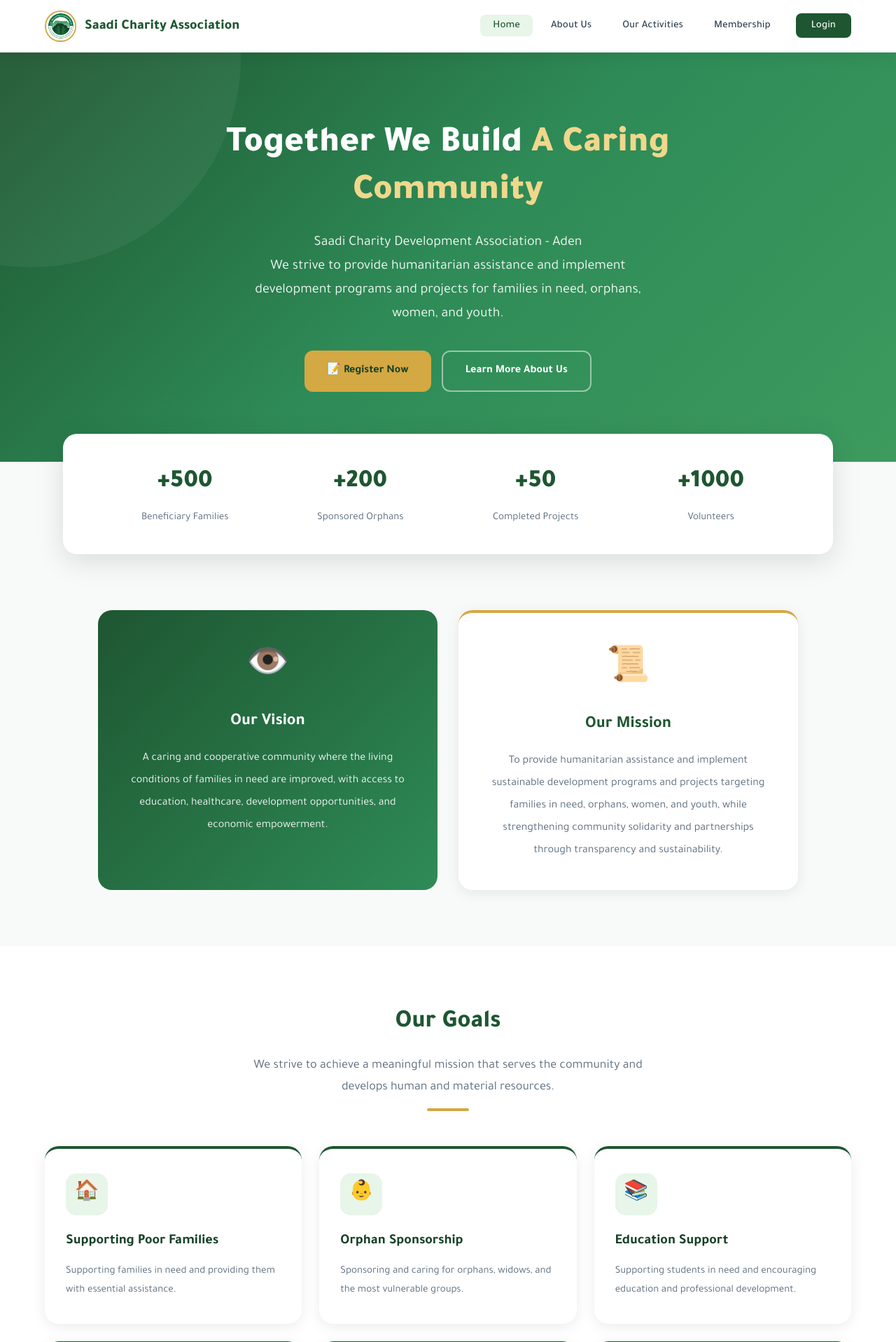
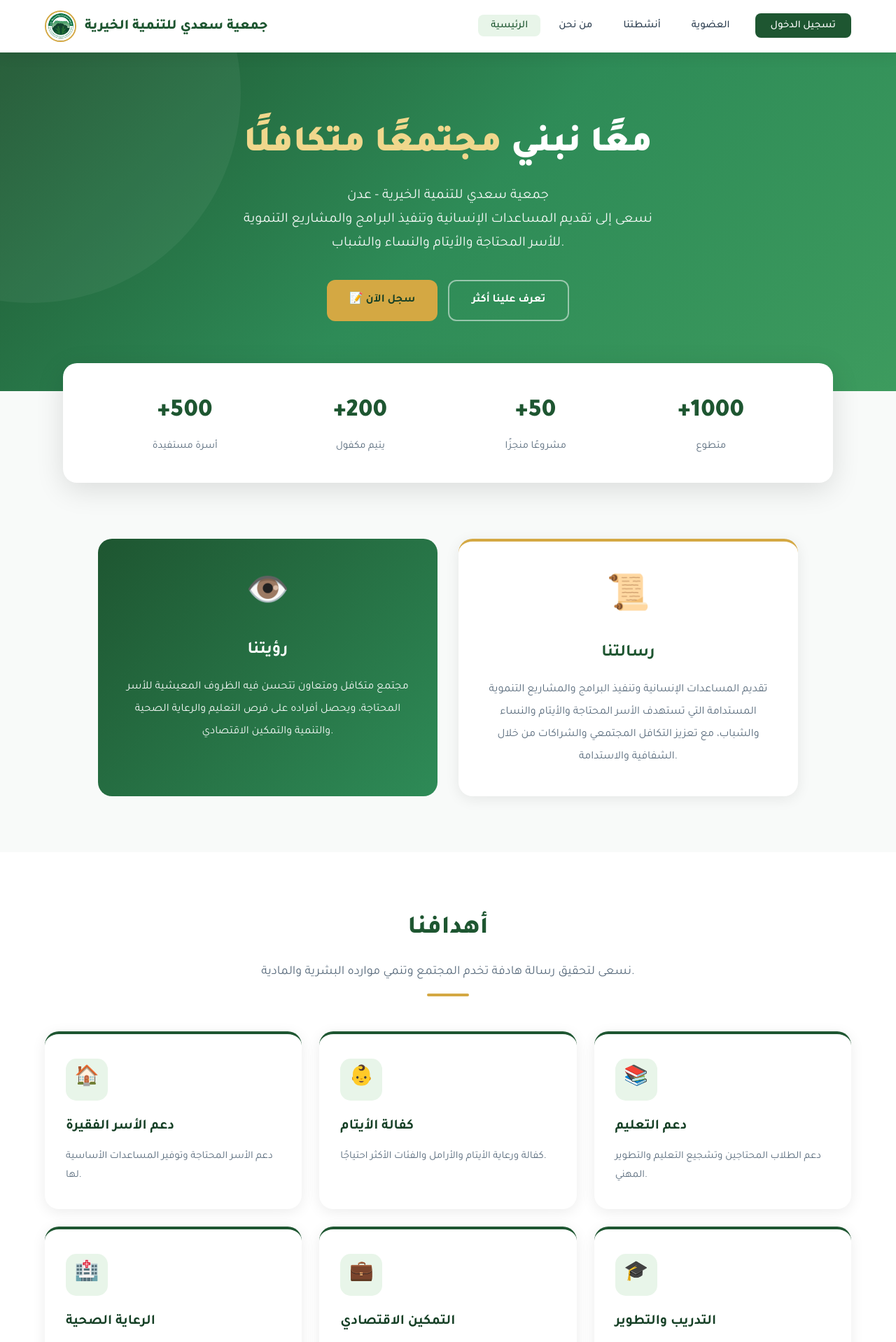
Before and after one commit to fatmaaldobai3-png/saadi-system, a PHP site: page / in a window 1280 px wide. Shown: the top 1918 px of the page at 70% size. Run offline with PHP 8.4, Linux system fonts and the light colour scheme; data comes from the database, SQL or seed files in the repository; some libraries are stand-ins or nearby versions.

Commit message:
index.php

```diff
--- a/index.php
+++ b/index.php
@@ -1,7 +1,7 @@
 <?php include 'config.php'; ?>
 
 <!DOCTYPE html>
-<html lang="ar" dir="ltr">
+<html lang="ar" dir="rtl">
 
 <head>
 
@@ -10,7 +10,7 @@
     <meta name="viewport"
           content="width=device-width, initial-scale=1.0">
 
-    <title>Saadi Charity Development Association - Aden</title>
+    <title>جمعية سعدي للتنمية الخيرية - عدن</title>
 
     <link rel="stylesheet" href="css/style.css">
 
@@ -237,10 +237,10 @@
 
         <img
             src="logo.jpg"
-            alt="Saadi Charity Association Logo"
+            alt="شعار جمعية سعدي الخيرية"
             class="logo-img">
 
-        <span>Saadi Charity Association</span>
+        <span>جمعية سعدي للتنمية الخيرية</span>
 
     </a>
 
@@ -258,7 +258,7 @@
     <label
         for="mobile-menu-toggle"
         class="mobile-menu-label"
-        aria-label="Open menu">
+        aria-label="فتح القائمة">
 
         ☰
 
@@ -274,7 +274,7 @@
             <a href="index.php"
                class="active">
 
-                Home
+                الرئيسية
 
             </a>
 
@@ -285,7 +285,7 @@
 
             <a href="about.php">
 
-                About Us
+                من نحن
 
             </a>
 
@@ -296,7 +296,7 @@
 
             <a href="activities.php">
 
-                Our Activities
+                أنشطتنا
 
             </a>
 
@@ -307,7 +307,7 @@
 
             <a href="register.php">
 
-                Membership
+                العضوية
 
             </a>
 
@@ -344,7 +344,7 @@
 
                         <a href="member_dashboard.php">
 
-                            📋 My Account
+                            📋 حسابي
 
                         </a>
 
@@ -355,7 +355,7 @@
 
                         <a href="member_subscriptions.php">
 
-                            📅 My Subscriptions
+                            📅 اشتراكاتي
 
                         </a>
 
@@ -366,7 +366,7 @@
 
                         <a href="member_payments.php">
 
-                            💳 My Payments
+                            💳 مدفوعاتي
 
                         </a>
 
@@ -386,7 +386,7 @@
                                 font-weight:700;
                             ">
 
-                            🚪 Logout
+                            🚪 تسجيل الخروج
 
                         </a>
 
@@ -405,7 +405,7 @@
                     href="login.php"
                     class="btn-nav">
 
-                    Login
+                    تسجيل الدخول
 
                 </a>
 
@@ -437,7 +437,7 @@
 
         top: calc(100% + 8px);
 
-        left: 0;
+        right: 0;
 
         background: white;
 
@@ -481,10 +481,10 @@
 
         <h1>
 
-            Together We Build
+            معًا نبني
 
             <span>
-                A Caring Community
+                مجتمعًا متكافلًا
             </span>
 
         </h1>
@@ -492,13 +492,13 @@
 
         <p>
 
-            Saadi Charity Development Association - Aden
+            جمعية سعدي للتنمية الخيرية - عدن
 
             <br>
 
-            We strive to provide humanitarian assistance
-            and implement development programs and projects
-            for families in need, orphans, women, and youth.
+            نسعى إلى تقديم المساعدات الإنسانية وتنفيذ
+            البرامج والمشاريع التنموية للأسر المحتاجة
+            والأيتام والنساء والشباب.
 
         </p>
 
@@ -509,7 +509,7 @@
                 href="register.php"
                 class="btn btn-primary">
 
-                📝 Register Now
+                📝 سجل الآن
 
             </a>
 
@@ -518,7 +518,7 @@
                 href="about.php"
                 class="btn btn-outline">
 
-                Learn More About Us
+                تعرف علينا أكثر
 
             </a>
 
@@ -540,7 +540,7 @@
         <h3>+500</h3>
 
         <p>
-            Beneficiary Families
+            أسرة مستفيدة
         </p>
 
     </div>
@@ -551,7 +551,7 @@
         <h3>+200</h3>
 
         <p>
-            Sponsored Orphans
+            يتيم مكفول
         </p>
 
     </div>
@@ -562,7 +562,7 @@
         <h3>+50</h3>
 
         <p>
-            Completed Projects
+            مشروعًا منجزًا
         </p>
 
     </div>
@@ -573,7 +573,7 @@
         <h3>+1000</h3>
 
         <p>
-            Volunteers
+            متطوع
         </p>
 
     </div>
@@ -631,7 +631,7 @@
                     margin-bottom:15px;
                 ">
 
-                Our Vision
+                رؤيتنا
 
             </h2>
 
@@ -643,11 +643,10 @@
                     opacity:.95;
                 ">
 
-                A caring and cooperative community
-                where the living conditions of families
-                in need are improved, with access to
-                education, healthcare, development
-                opportunities, and economic empowerment.
+                مجتمع متكافل ومتعاون تتحسن فيه الظروف
+                المعيشية للأسر المحتاجة، ويحصل أفراده
+                على فرص التعليم والرعاية الصحية والتنمية
+                والتمكين الاقتصادي.
 
             </p>
 
@@ -684,7 +683,7 @@
                     color:var(--primary);
                 ">
 
-                Our Mission
+                رسالتنا
 
             </h2>
 
@@ -696,13 +695,11 @@
                     color:var(--text-light);
                 ">
 
-                To provide humanitarian assistance
-                and implement sustainable development
-                programs and projects targeting families
-                in need, orphans, women, and youth,
-                while strengthening community solidarity
-                and partnerships through transparency
-                and sustainability.
+                تقديم المساعدات الإنسانية وتنفيذ البرامج
+                والمشاريع التنموية المستدامة التي تستهدف
+                الأسر المحتاجة والأيتام والنساء والشباب،
+                مع تعزيز التكافل المجتمعي والشراكات
+                من خلال الشفافية والاستدامة.
 
             </p>
 
@@ -729,13 +726,12 @@
     <div class="section-header">
 
         <h2>
-            Our Goals
+            أهدافنا
         </h2>
 
         <p>
-            We strive to achieve a meaningful mission
-            that serves the community and develops
-            human and material resources.
+            نسعى لتحقيق رسالة هادفة تخدم المجتمع
+            وتنمي موارده البشرية والمادية.
         </p>
 
         <div class="line"></div>
@@ -753,13 +749,12 @@
             </div>
 
             <h3>
-                Supporting Poor Families
+                دعم الأسر الفقيرة
             </h3>
 
             <p>
-                Supporting families in need
-                and providing them with
-                essential assistance.
+                دعم الأسر المحتاجة وتوفير
+                المساعدات الأساسية لها.
             </p>
 
         </div>
@@ -772,12 +767,12 @@
             </div>
 
             <h3>
-                Orphan Sponsorship
+                كفالة الأيتام
             </h3>
 
             <p>
-                Sponsoring and caring for orphans,
-                widows, and the most vulnerable groups.
+                كفالة ورعاية الأيتام والأرامل
+                والفئات الأكثر احتياجًا.
             </p>
 
         </div>
@@ -790,13 +785,12 @@
             </div>
 
             <h3>
-                Education Support
+                دعم التعليم
             </h3>
 
             <p>
-                Supporting students in need
-                and encouraging education
-                and professional development.
+                دعم الطلاب المحتاجين وتشجيع
+                التعليم والتطوير المهني.
             </p>
 
         </div>
@@ -809,12 +803,12 @@
             </div>
 
             <h3>
-                Healthcare
+                الرعاية الصحية
             </h3>
 
             <p>
-                Contributing to healthcare services
-                and medical treatment for people in need.
+                المساهمة في تقديم الخدمات الصحية
+                والعلاج الطبي للمحتاجين.
             </p>
 
         </div>
@@ -827,13 +821,12 @@
             </div>
 
             <h3>
-                Economic Empowerment
+                التمكين الاقتصادي
             </h3>
 
             <p>
-                Empowering families economically
-                through small businesses and
-                productive family projects.
+                تمكين الأسر اقتصاديًا من خلال
+                المشاريع الصغيرة والمشاريع الإنتاجية.
             </p>
 
         </div>
@@ -846,12 +839,12 @@
             </div>
 
             <h3>
-                Training & Development
+                التدريب والتطوير
             </h3>
 
             <p>
-                Training and preparing youth
-                and women with professional skills.
+                تدريب وتأهيل الشباب والنساء
+                بالمهارات المهنية المختلفة.
             </p>
 
         </div>
@@ -864,13 +857,12 @@
             </div>
 
             <h3>
-                Water Projects
+                مشاريع المياه
             </h3>
 
             <p>
-                Implementing water, sanitation,
-                environmental, and community
-                service projects.
+                تنفيذ مشاريع المياه والصرف الصحي
+                والبيئة وخدمة المجتمع.
             </p>
 
         </div>
@@ -883,12 +875,12 @@
             </div>
 
             <h3>
-                Emergency Relief
+                الإغاثة الطارئة
             </h3>
 
             <p>
-                Responding to disasters and crises
-                and providing emergency assistance.
+                الاستجابة للكوارث والأزمات وتقديم
+                المساعدات والإغاثة الطارئة.
             </p>
 
         </div>
@@ -901,12 +893,12 @@
             </div>
 
             <h3>
-                Volunteering & Solidarity
+                التطوع والتكافل
             </h3>
 
             <p>
-                Encouraging volunteer initiatives
-                and promoting solidarity and cooperation.
+                تشجيع المبادرات التطوعية وتعزيز
+                التكافل والتعاون المجتمعي.
             </p>
 
         </div>
@@ -919,12 +911,12 @@
             </div>
 
             <h3>
-                Partnerships
+                الشراكات
             </h3>
 
             <p>
-                Building partnerships with government
-                institutions, NGOs, and the private sector.
+                بناء شراكات مع المؤسسات الحكومية
+                والمنظمات غير الحكومية والقطاع الخاص.
             </p>
 
         </div>
@@ -944,12 +936,12 @@
     <div class="section-header">
 
         <h2>
-            Our Activities & Projects
+            أنشطتنا ومشاريعنا
         </h2>
 
         <p>
-            Quality programs and projects that address
-            the real needs of our community.
+            برامج ومشاريع نوعية تلبي الاحتياجات
+            الحقيقية لمجتمعنا.
         </p>
 
         <div class="line"></div>
@@ -980,13 +972,12 @@
             <div class="activity-content">
 
                 <h3>
-                    Orphan Sponsorship Project
+                    مشروع كفالة الأيتام
                 </h3>
 
                 <p>
-                    Sponsoring orphans and providing
-                    their basic needs including food,
-                    clothing, and education.
+                    كفالة الأيتام وتوفير احتياجاتهم
+                    الأساسية من الغذاء والملابس والتعليم.
                 </p>
 
             </div>
@@ -1014,13 +1005,12 @@
             <div class="activity-content">
 
                 <h3>
-                    Support for Families in Need
+                    دعم الأسر المحتاجة
                 </h3>
 
                 <p>
-                    Supporting poor families and
-                    providing financial and
-                    in-kind assistance.
+                    دعم الأسر الفقيرة وتوفير المساعدات
+                    المالية والعينية لها.
                 </p>
 
             </div>
@@ -1048,13 +1038,12 @@
             <div class="activity-content">
 
                 <h3>
-                    Food Basket Project
+                    مشروع السلة الغذائية
                 </h3>
 
                 <p>
-                    Distributing food baskets and
-                    seasonal assistance to families
-                    in need.
+                    توزيع السلال الغذائية والمساعدات
+                    الموسمية على الأسر المحتاجة.
                 </p>
 
             </div>
@@ -1082,12 +1071,12 @@
             <div class="activity-content">
 
                 <h3>
-                    Eid Clothing Project
+                    مشروع كسوة العيد
                 </h3>
 
                 <p>
-                    Providing new clothing for orphans
-                    and poor families during special occasions.
+                    توفير الملابس الجديدة للأيتام
+                    والأسر الفقيرة في المناسبات.
                 </p>
 
             </div>
@@ -1115,12 +1104,12 @@
             <div class="activity-content">
 
                 <h3>
-                    School Bag & Uniform Project
+                    مشروع الحقيبة والزي المدرسي
                 </h3>
 
                 <p>
-                    Providing school supplies and
-                    uniforms for students in need.
+                    توفير المستلزمات والزي المدرسي
+                    للطلاب المحتاجين.
                 </p>
 
             </div>
@@ -1148,13 +1137,12 @@
             <div class="activity-content">
 
                 <h3>
-                    Educational Scholarships
+                    المنح الدراسية
                 </h3>
 
                 <p>
-                    Supporting university students
-                    and outstanding students through
-                    educational scholarships.
+                    دعم طلاب الجامعات والطلاب المتفوقين
+                    من خلال المنح التعليمية.
                 </p>
 
             </div>
@@ -1182,13 +1170,12 @@
             <div class="activity-content">
 
                 <h3>
-                    Medical Treatment & Surgery
+                    العلاج والعمليات الجراحية
                 </h3>
 
                 <p>
-                    Providing medical treatment and
-                    surgical operations for patients
-                    in need.
+                    توفير العلاج الطبي والعمليات الجراحية
+                    للمرضى المحتاجين.
                 </p>
 
             </div>
@@ -1216,13 +1203,12 @@
             <div class="activity-content">
 
                 <h3>
-                    Productive Families Project
+                    مشروع الأسر المنتجة
                 </h3>
 
                 <p>
-                    Supporting families with small
-                    businesses that generate
-                    sustainable income.
+                    دعم الأسر بالمشاريع الصغيرة التي
+                    توفر مصدر دخل مستدام.
                 </p>
 
             </div>
@@ -1250,13 +1236,12 @@
             <div class="activity-content">
 
                 <h3>
-                    Vocational Training Programs
+                    برامج التدريب المهني
                 </h3>
 
                 <p>
-                    Preparing youth and women
-                    with professional skills
-                    for employment.
+                    تأهيل الشباب والنساء بالمهارات
+                    المهنية اللازمة لسوق العمل.
                 </p>
 
             </div>
@@ -1284,12 +1269,12 @@
             <div class="activity-content">
 
                 <h3>
-                    Water Projects
+                    مشاريع المياه
                 </h3>
 
                 <p>
-                    Building wells and water tanks
-                    for communities in need.
+                    بناء الآبار وخزانات المياه
+                    للمجتمعات المحتاجة.
                 </p>
 
             </div>
@@ -1317,12 +1302,12 @@
             <div class="activity-content">
 
                 <h3>
-                    Housing Rehabilitation
+                    ترميم وتأهيل المساكن
                 </h3>
 
                 <p>
-                    Renovating and improving homes
-                    for families in need.
+                    ترميم وتحسين مساكن الأسر
+                    المحتاجة.
                 </p>
 
             </div>
@@ -1350,12 +1335,12 @@
             <div class="activity-content">
 
                 <h3>
-                    Emergency Relief Campaigns
+                    حملات الإغاثة الطارئة
                 </h3>
 
                 <p>
-                    Rapid response to disasters
-                    and providing emergency relief.
+                    الاستجابة السريعة للكوارث وتقديم
+                    المساعدات والإغاثة الطارئة.
                 </p>
 
             </div>
@@ -1375,18 +1360,18 @@
 <section class="cta-section">
 
     <h2>
-        Become an Active Member of Our Association
+        كن عضوًا فعالًا في جمعيتنا
     </h2>
 
 
     <p>
 
-        Your monthly contribution can make
-        a real difference in the lives of families in need.
+        مساهمتك الشهرية يمكن أن تحدث فرقًا حقيقيًا
+        في حياة الأسر المحتاجة.
 
         <br>
 
-        Join us in building a caring and supportive community.
+        انضم إلينا في بناء مجتمع متكافل وداعم.
 
     </p>
 
@@ -1399,7 +1384,7 @@
             padding:16px 40px;
         ">
 
-        Register Now & Be Part of the Change
+        سجل الآن وكن جزءًا من التغيير
 
     </a>
 
@@ -1411,6 +1396,7 @@
 ===================================================== -->
 
 <?php include 'footer.php'; ?>
+
 <script>
 document.addEventListener('DOMContentLoaded', function () {
 
```
